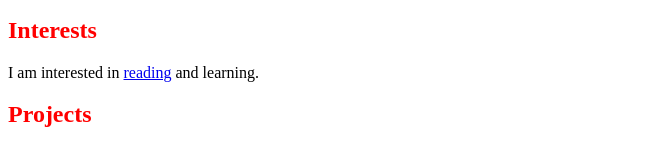
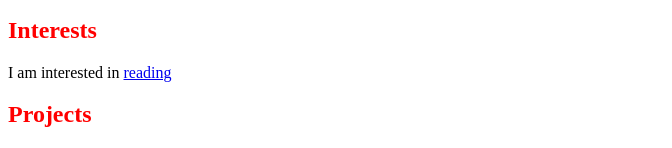
Before and after one commit to dhs17y2jwuyutong/dhs17y2jwuyutong.github.io, a plain HTML site: page index.html in a window 1280 px wide. Shown: the part 422-570 px from the top of the page, without its empty margins (0-672 px from the left). Drawn offline with Linux system fonts and the light colour scheme.

Commit message:
Update index.html

```diff
--- a/index.html
+++ b/index.html
@@ -10,7 +10,7 @@
     <h2>About</h2>
     <p>I am a 16 year old student in <a href="http://dunmanhigh.moe.edu.sg/wp-content/uploads/website/index.html">Dunman High School</a>, Singapore</p>
     <h2>Interests</h2>
-    <p>I am interested in <a href="https://book.douban.com/">reading</a> and learning.</p>
+    <p>I am interested in <a href="https://book.douban.com/">reading</a></p>
     <h2>Projects</h2>
     <p> I am a Google Code-in 2016 participant with <a href="http://fossasia.org">FOSSASIA</a></p>
 
```
